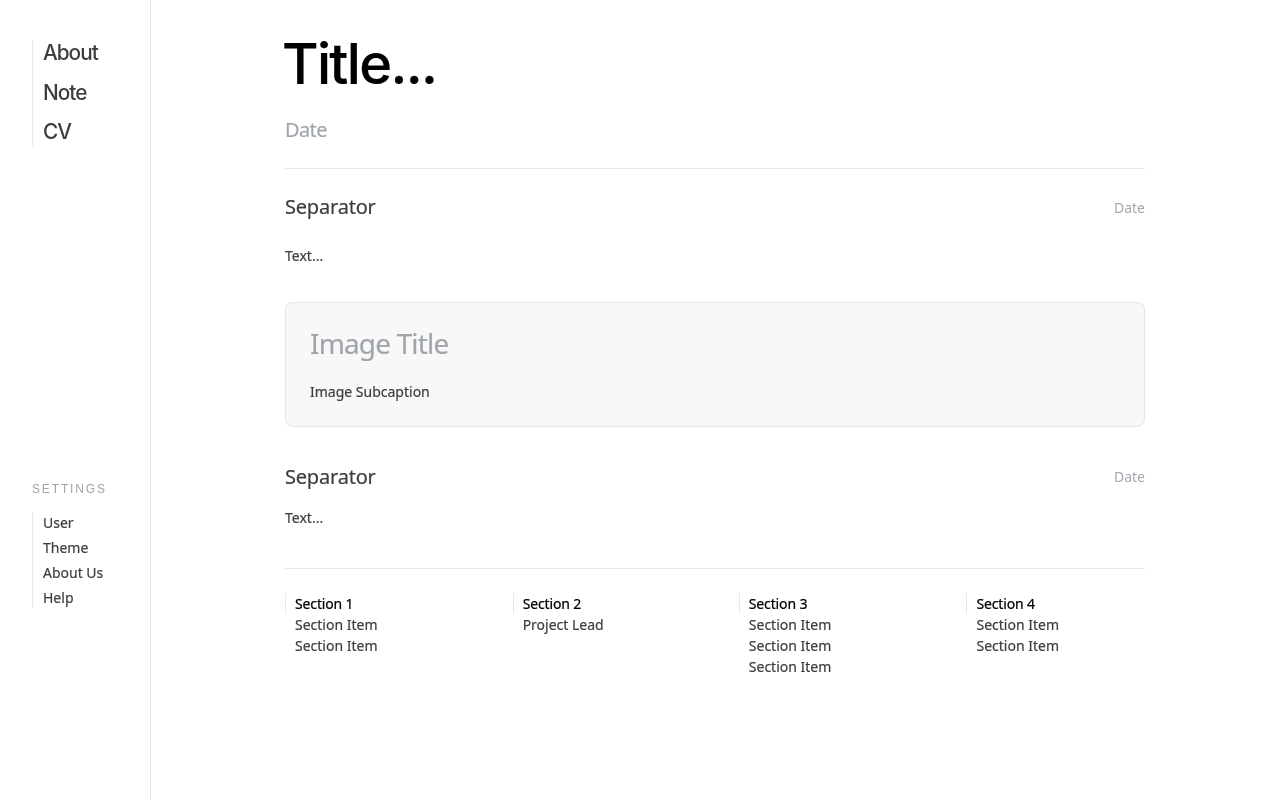
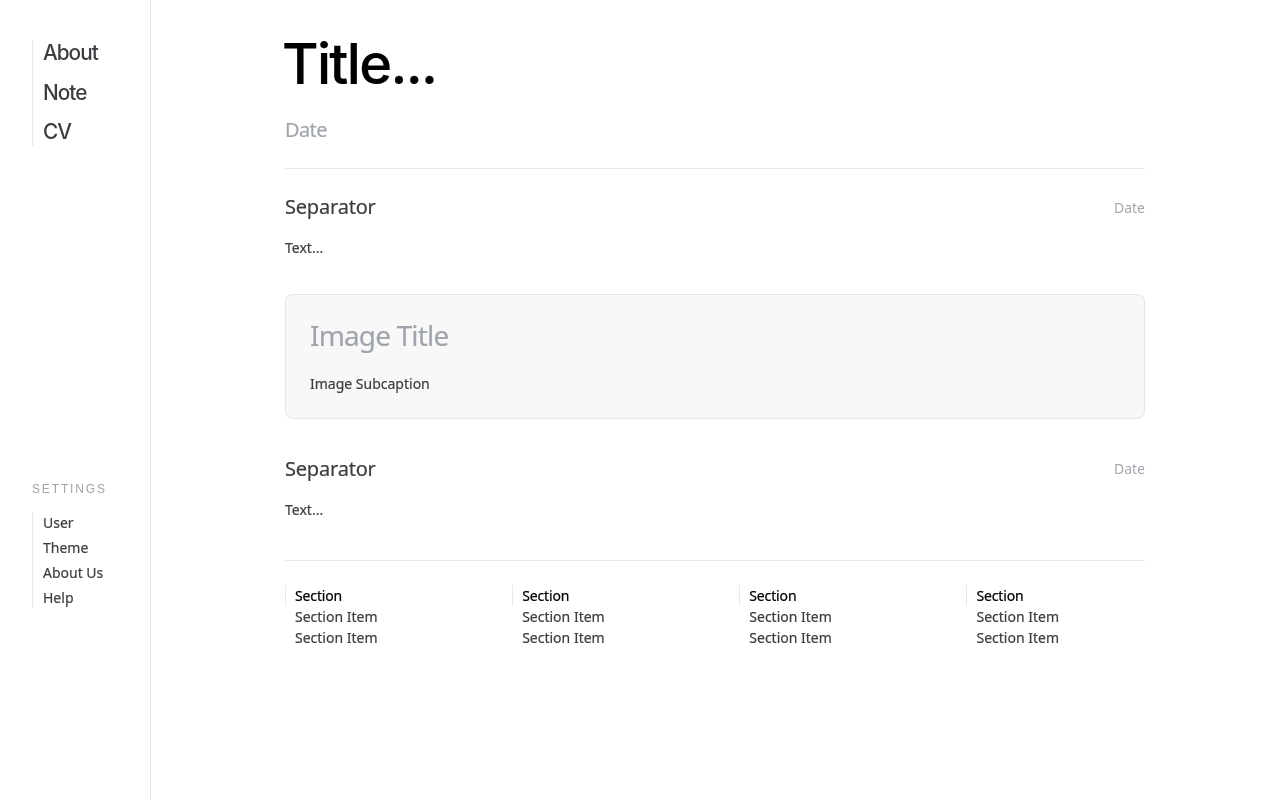
Before and after one commit to rudrachavda/betternotes, a React (Vite) app: page /maincanvas in a window 1280 px wide. Built offline with nearby package versions, Linux system fonts and the light colour scheme.

Commit message:
base incase with elements

```diff
--- a/src/components/maincanvas.jsx
+++ b/src/components/maincanvas.jsx
@@ -10,32 +10,23 @@ const Main = () => {
                         <div className="projectpagecontentstructure">
                             <div className="contentTitle">
                                 <div className="Title">
-                                    <h1
-                                        className="Titlestyle"
-                                        contentEditable
-                                        suppressContentEditableWarning={true}
-                                    >
+                                    <h1 className="Titlestyle" contentEditable suppressContentEditableWarning={true} >
                                         Title...
                                     </h1>
                                 </div>
                                 <div className="SubTitle">
-                                    <h3
-                                        className="SubTitlestyle"
-                                        contentEditable
-                                        suppressContentEditableWarning={true}
-                                    >
+                                    <h3 className="SubTitlestyle" contentEditable suppressContentEditableWarning={true} >
                                         Date
                                     </h3>
                                 </div>
                             </div>
 
+                            <div className="contentText">
+                                <div className="contentTextcontainer">
+
                                     <div className="contentseperator" id="beginning">
                                         <div className="titleofseperator">
-                                    <h3
-                                        className="titleofseperatorstyle"
-                                        contentEditable
-                                        suppressContentEditableWarning={true}
-                                    >
+                                            <h3 className="titleofseperatorstyle" contentEditable suppressContentEditableWarning={true} >
                                                 Separator
                                             </h3>
                                         </div>
@@ -47,8 +38,6 @@ const Main = () => {
                                         </div>
                                     </div>
 
-                            <div className="contentText">
-                                <div className="contentTextcontainer">
                                     <div className="contentTextwrap">
                                         <p className="contentTextstyle" contentEditable suppressContentEditableWarning={true} >
                                             Text...
@@ -114,11 +103,7 @@ const Main = () => {
                                     </div>
 
                                     <div className="contentTextwrap">
-                                        <p
-                                            className="contentTextstyle"
-                                            contentEditable
-                                            suppressContentEditableWarning={true}
-                                        >
+                                        <p className="contentTextstyle" contentEditable suppressContentEditableWarning={true} >
                                             Text...
                                         </p>
                                     </div>
@@ -127,97 +112,49 @@ const Main = () => {
 
                             <div className="contentTeam">
                                 <div className="contentTeamsection">
-                                    <p
-                                        className="contentTeamtitle"
-                                        contentEditable
-                                        suppressContentEditableWarning={true}
-                                    >
-                                        Section 1
+                                    <p className="contentTeamtitle" contentEditable suppressContentEditableWarning={true} >
+                                        Section
                                     </p>
-                                    <p
-                                        className="contentTeamtext"
-                                        contentEditable
-                                        suppressContentEditableWarning={true}
-                                    >
+                                    <p className="contentTeamtext" contentEditable suppressContentEditableWarning={true} >
                                         Section Item
                                     </p>
-                                    <p
-                                        className="contentTeamtext"
-                                        contentEditable
-                                        suppressContentEditableWarning={true}
-                                    >
+                                    <p className="contentTeamtext" contentEditable suppressContentEditableWarning={true} >
                                         Section Item
                                     </p>
                                 </div>
 
                                 <div className="contentTeamsection">
-                                    <p
-                                        className="contentTeamtitle"
-                                        contentEditable
-                                        suppressContentEditableWarning={true}
-                                    >
-                                        Section 2
+                                    <p className="contentTeamtitle" contentEditable suppressContentEditableWarning={true} >
+                                        Section
                                     </p>
-                                    <p
-                                        className="contentTeamtext"
-                                        contentEditable
-                                        suppressContentEditableWarning={true}
-                                    >
-                                        Project Lead
-                                    </p>
-                                </div>
-
-                                <div className="contentTeamsection">
-                                    <p
-                                        className="contentTeamtitle"
-                                        contentEditable
-                                        suppressContentEditableWarning={true}
-                                    >
-                                        Section 3
-                                    </p>
-                                    <p
-                                        className="contentTeamtext"
-                                        contentEditable
-                                        suppressContentEditableWarning={true}
-                                    >
+                                    <p className="contentTeamtext" contentEditable suppressContentEditableWarning={true} >
                                         Section Item
                                     </p>
-                                    <p
-                                        className="contentTeamtext"
-                                        contentEditable
-                                        suppressContentEditableWarning={true}
-                                    >
-                                        Section Item
-                                    </p>
-                                    <p
-                                        className="contentTeamtext"
-                                        contentEditable
-                                        suppressContentEditableWarning={true}
-                                    >
+                                    <p className="contentTeamtext" contentEditable suppressContentEditableWarning={true} >
                                         Section Item
                                     </p>
                                 </div>
 
                                 <div className="contentTeamsection">
-                                    <p
-                                        className="contentTeamtitle"
-                                        contentEditable
-                                        suppressContentEditableWarning={true}
-                                    >
-                                        Section 4
+                                    <p className="contentTeamtitle" contentEditable suppressContentEditableWarning={true} >
+                                        Section
                                     </p>
-                                    <p
-                                        className="contentTeamtext"
-                                        contentEditable
-                                        suppressContentEditableWarning={true}
-                                    >
+                                    <p className="contentTeamtext" contentEditable suppressContentEditableWarning={true} >
                                         Section Item
                                     </p>
-                                    <p
-                                        className="contentTeamtext"
-                                        contentEditable
-                                        suppressContentEditableWarning={true}
-                                    >
+                                    <p className="contentTeamtext" contentEditable suppressContentEditableWarning={true} >
+                                        Section Item
+                                    </p>
+                                </div>
+
+                                <div className="contentTeamsection">
+                                    <p className="contentTeamtitle" contentEditable suppressContentEditableWarning={true} >
+                                        Section
+                                    </p>
+                                    <p className="contentTeamtext" contentEditable suppressContentEditableWarning={true} >
+                                        Section Item
+                                    </p>
+                                    <p className="contentTeamtext" contentEditable suppressContentEditableWarning={true} >
                                         Section Item
                                     </p>
                                 </div>
```
Lines whose indentation alone changed are shown as unchanged.
